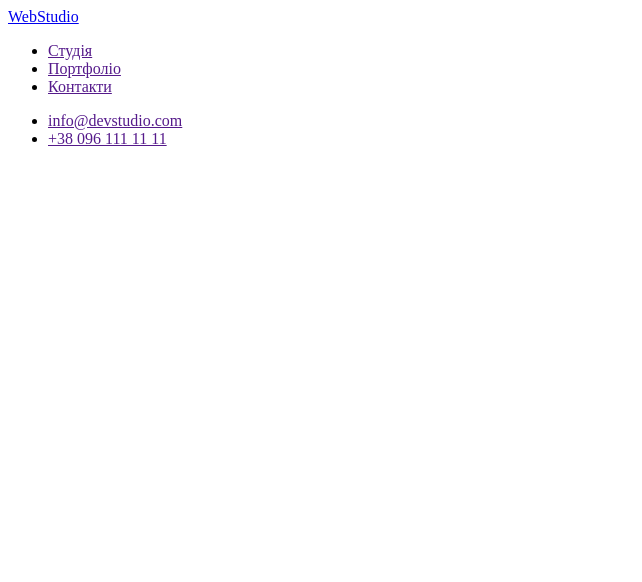
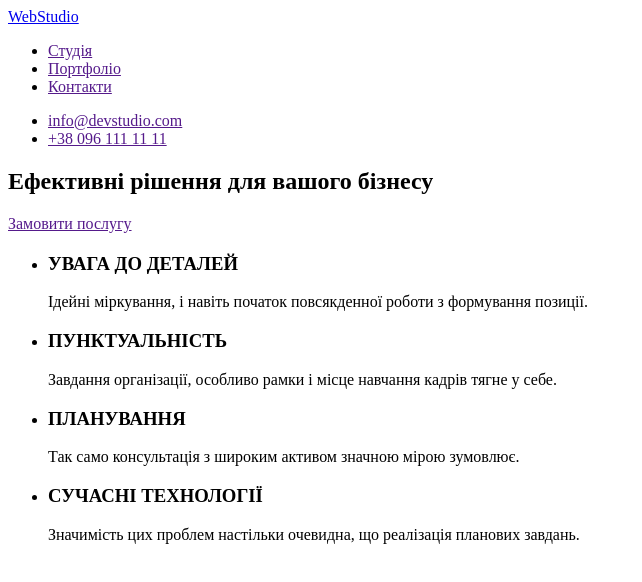
Before and after one commit to VitaNYCH/goit-markup-hw-01, a plain HTML site: page index.html in a window 1280 px wide. Shown: the whole page, without its empty margins (0-642 px from the left). Drawn offline with Linux system fonts and the light colour scheme.

Commit message:
added two section

```diff
--- a/index.html
+++ b/index.html
@@ -26,5 +26,42 @@
 
     </nav>
  </header>
+ <div>
+   <section>
+      <h1>Ефективні рішення для вашого бізнесу</h1>
+      <a href="">
+        Замовити послугу
+      </a>
+   </section>
+</div>
+    <section>
+        <h2></h2>
+        <ul>
+            <li>
+                <h3>УВАГА ДО ДЕТАЛЕЙ</h3>
+                <p>
+                    Ідейні міркування, і навіть початок повсякденної роботи з формування позиції.
+                </p>
+            </li>
+            <li>
+                <h3>ПУНКТУАЛЬНІСТЬ</h3>
+                <p>
+                    Завдання організації, особливо рамки і місце навчання кадрів тягне у себе.
+                </p>
+            </li>
+            <li>
+                <h3>ПЛАНУВАННЯ</h3>
+                <p>
+                    Так само консультація з широким активом значною мірою зумовлює.
+                </p>
+            </li>
+            <li>
+                <h3>СУЧАСНІ ТЕХНОЛОГІЇ</h3>
+                <p>
+                    Значимість цих проблем настільки очевидна, що реалізація планових завдань.
+                </p>
+            </li>
+        </ul>
+    </section>
 </body>
 </html>
```
Lines whose indentation alone changed are shown as unchanged.
